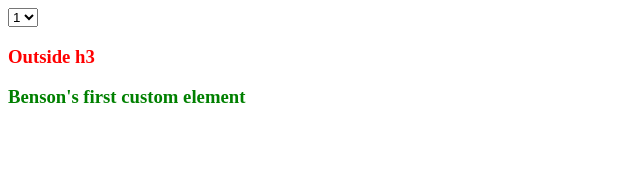
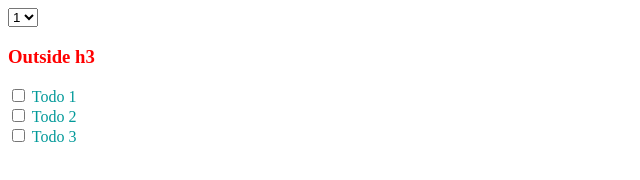
Before and after one commit to MechaChen/web-component-try-out, a plain HTML site: page index.html in a window 1280 px wide. Shown: the whole page, without its empty margins (0-640 px from the left). Drawn offline with Linux system fonts and the light colour scheme.

Commit message:
feat: 3. Slot - slot as input label

```diff
--- a/index.html
+++ b/index.html
@@ -18,6 +18,8 @@
     </select>
     <script defer src="todo.js"></script>
     <h3>Outside h3</h3>
-    <todo-item>Benson's first custom element</todo-item>
+    <todo-item>Todo 1</todo-item>
+    <todo-item>Todo 2</todo-item>
+    <todo-item>Todo 3</todo-item>
   </body>
 </html>
--- a/todo.js
+++ b/todo.js
@@ -1,11 +1,15 @@
 const template = document.createElement("template");
 template.innerHTML = `
   <style>
-    h3 { color: green; }
+    label {
+      color: #099;
+      display: block;
+    }
   </style>
-  <h3>
+  <label>
+    <input type="checkbox" />
     <slot></slot>
-  </h3>
+  </label>
 `;
 class TodoItem extends HTMLElement {
   constructor() {
```
